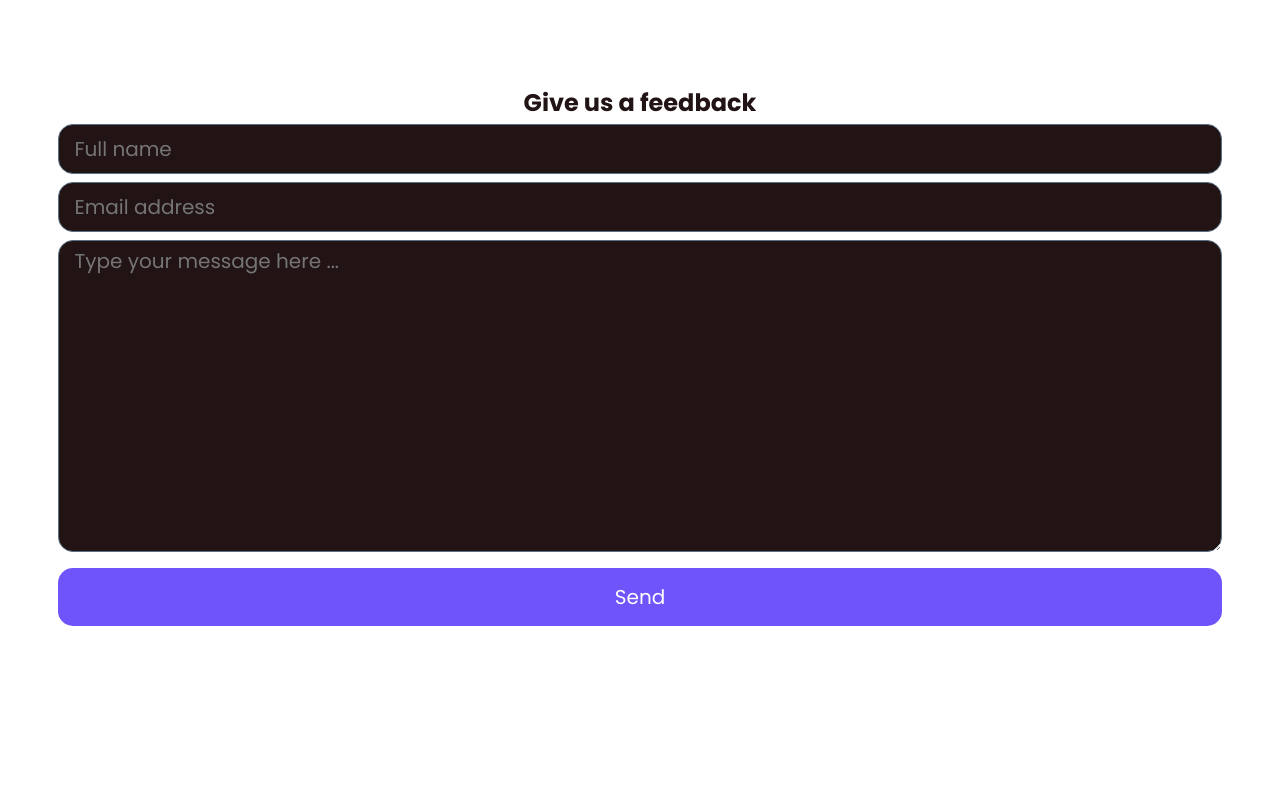
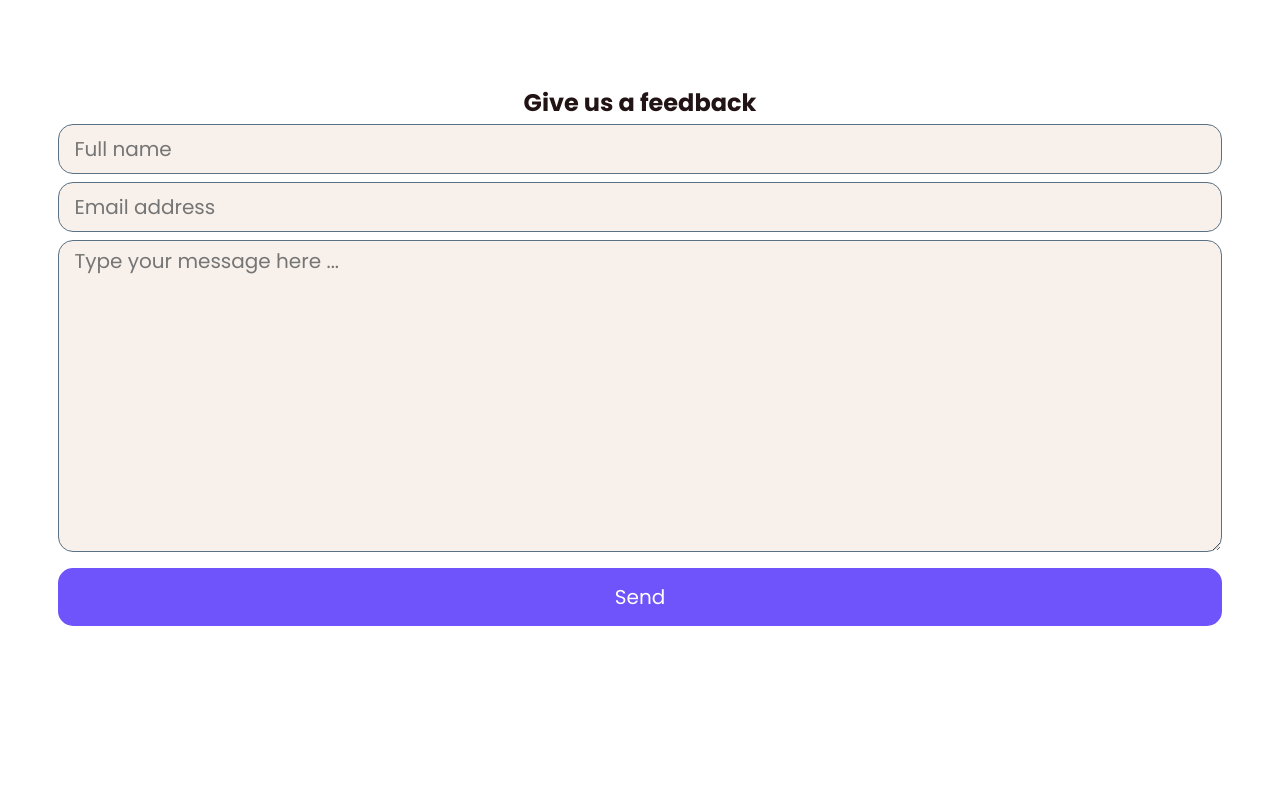
Before and after one commit to sadiqui/website--Travigo, a plain HTML site: page contact.html in a window 1280 px wide. Shown: the part 820-1620 px from the top of the page. Drawn offline with nearby package versions, Linux system fonts and the light colour scheme.

Commit message:
minimal color change

```diff
--- a/css/style.css
+++ b/css/style.css
@@ -130,27 +130,19 @@ form input{
 	margin: 4px 0;
 	border: 1px solid #5a7184;
 	border-radius:15px;
-	background: #221314;
+	background: #f8f0ea;
 	padding: 0 15px;
 	padding-right: 45px;
 	font-size: 20px;
-	-webkit-border-radius:15px;
-	-moz-border-radius:15px;
-	-ms-border-radius:15px;
-	-o-border-radius:15px;
 }
 form textarea{
 	padding: 5px 15px;
 	border: 1px solid #5a7184;
 	border-radius: 15px;
-	background: #221314;
+	background: #f8f0ea;
 	font-size: 20px;
 	width: 100%;
 	margin: 4px 0;
-	-webkit-border-radius: 15px;
-	-moz-border-radius: 15px;
-	-ms-border-radius: 15px;
-	-o-border-radius: 15px;
 }
 form button{
 	margin-top: 5px;
@@ -353,11 +345,6 @@ header.sticky{
 	cursor: pointer;
 }
 .blog-content img:hover{
-	-webkit-filter: brightness(30%);
-    -webkit-transition: all 1s ease;
-    -moz-transition: all 1s ease;
-    -o-transition: all 1s ease;
-    -ms-transition: all 1s ease;
     transition: all 1s ease;
 	cursor: pointer;
 }
@@ -487,10 +474,7 @@ header.sticky{
 		transition: .2s;
 	}
 	:root{
-		--big-font: 4.5rem;
-	  --h2-font: 2.3rem;
-	  --p-font: 1rem;
-	  transition: .2s;
+	    transition: .2s;
 	}
 }
 
```
